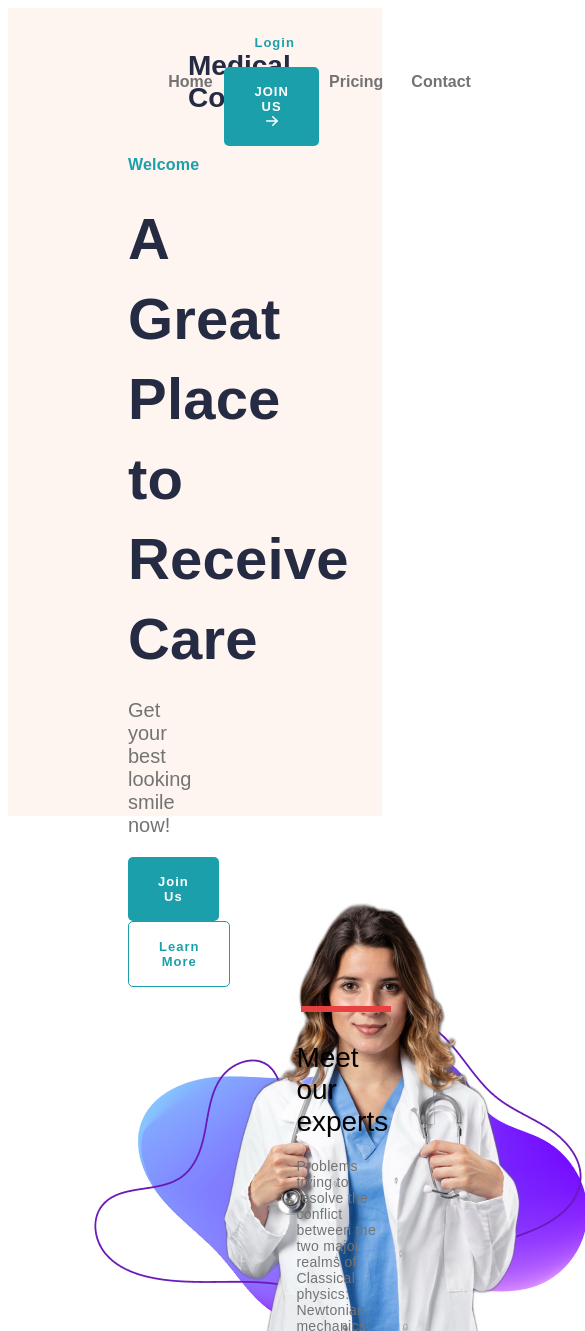
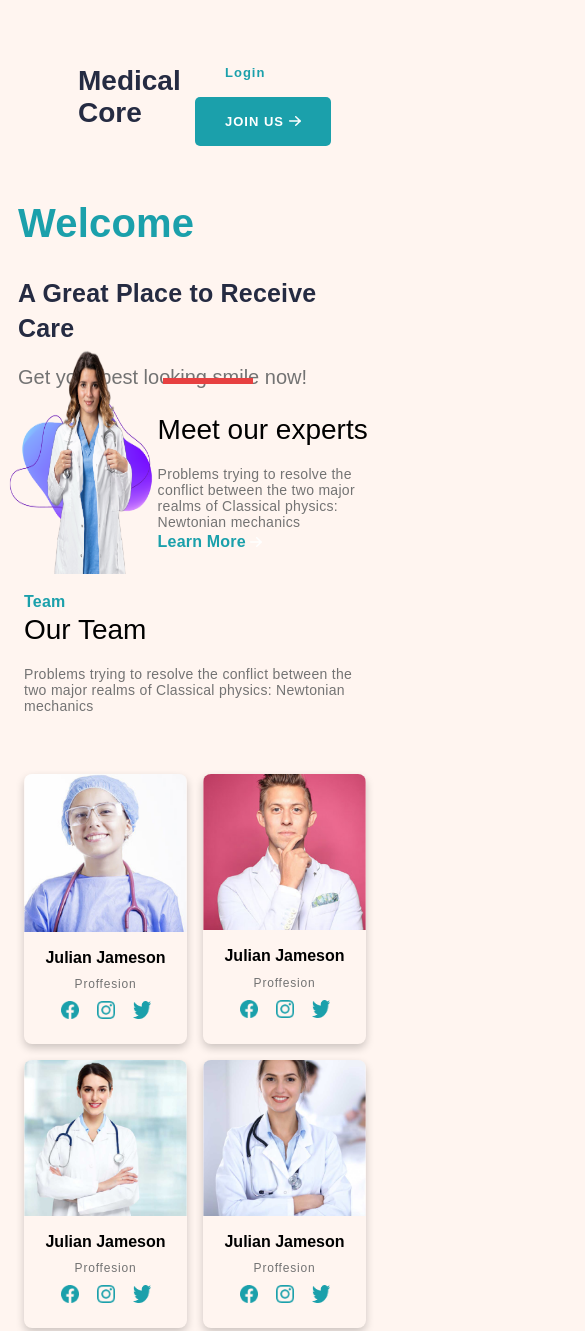
Before and after one commit to serapieTuyishime/medicore, a plain HTML site: page index.html in a window 390 px wide. Shown: the top 1331 px of the page, 585 px wide, since content can reach past the window. Drawn offline with Linux system fonts and the light colour scheme.

Commit message:
740px responsiveness

```diff
--- a/index.html
+++ b/index.html
@@ -4,8 +4,7 @@
     <meta charset="UTF-8">
     <meta http-equiv="X-UA-Compatible" content="IE=edge">
     <meta name="viewport" content="width=device-width, initial-scale=1.0">
-    <link rel="stylesheet"
-          href="https://fonts.googleapis.com/css?family=Tangerine">
+    <!-- <link rel="stylesheet"         href="https://fonts.googleapis.com/css?family=Tangerine"> -->
     <title>MEdicore</title>
     <link href="./styles.css" rel="stylesheet">
 </head>
@@ -15,7 +14,7 @@
             <div class="menu-bar__section menu-bar__section--text-big">
                 <div class="menu-bar__link">Medical Core</div>
             </div>
-            <div class="menu-bar__section menu-bar__section--text-muted">
+            <div class="menu-bar__section menu-bar__section--text-muted menu-bar__links">
                 <div class="menu-bar__link">Home</div>
                 <div class="menu-bar__link">Product</div>
                 <div class="menu-bar__link">Pricing</div>
@@ -28,7 +27,7 @@
         </div>
         <div class="welcome">
             <div class="welcome__content">
-                <label class="welcome__text--blue">Welcome</label>
+                <label class="welcome__text--blue welcome__text--big-in-sm">Welcome</label>
                 <label class="welcome__text--big">A Great Place to Receive Care</label>
                 <label class="welcome__text--muted">Get your best looking smile now!</label>
                 <div class="welcome__buttons">
@@ -42,7 +41,7 @@
     <div class="doctor">
         <div class="doctor__image">
 
-    <img src="./images/lady-doctor.png">
+            <img class="doctor__image--1" src="./images/lady-doctor.png">
         </div>
         <div class="doctor__text">
             <div>
@@ -71,6 +70,7 @@
             </div>
         </div>
         <div class="teams__images">
+            <div class="teams__div">
                 <div class="card">
                     <img class="card__image" src="./images/doc1.png">
                     <label class="card__name text--bold">
@@ -99,6 +99,8 @@
                         <img src="./images/tw.png">
                     </div>
                 </div>
+            </div>
+            <div class="teams__div">
                 <div class="card">
                     <img class="card__image" src="./images/doc3.png">
                     <label class="card__name text--bold">
@@ -129,6 +131,7 @@
                 </div>
             </div>
         </div>
+    </div>
     <div class="footer">
         <label class="welcome__text--blue">Newsletter</label>
         <label class="welcome__text--big">JOIN US</label>
@@ -139,5 +142,11 @@
             <button type="submit" class="button button--blue footer__button">Subscribe</button>
         </form>
     </div>
+    <div class="menu-bar__section menu-bar__section--text-muted menu-bar__bottom">
+        <div class="menu-bar__link">Home</div>
+        <div class="menu-bar__link">Product</div>
+        <div class="menu-bar__link">Pricing</div>
+        <div class="menu-bar__link">Contact</div>
+    </div>
 </body>
 </html>
--- a/styles.css
+++ b/styles.css
@@ -14,6 +14,8 @@ body{
     /* font-family:Montserrat; */
     align-items: center;
 }
+
+
 .menu-bar__section--text-big{
     font-size: 28px;
     color: #252B42;
@@ -133,7 +135,7 @@ body{
 }
 
 .teams{
-    margin: 7rem 120px;
+    margin: 7rem 7.3rem;
 }
 
 .teams__text{
@@ -145,11 +147,14 @@ body{
 }
 .teams__images{
     display: flex;
-    flex-direction: row;
-    gap: 2rem;
-    padding: 6px;
+    gap: 1rem;
     margin-top: 40px;
-    justify-content: center;
+
+}
+.teams__div{
+    display: flex;
+    gap: 3px;
+    gap: 1rem;
 
 }
 .card{
@@ -161,8 +166,6 @@ body{
     display: grid;
     row-gap: 12px;
     padding: 0px 0px 25px 0px;
-    /* justify-content: center; */
-
 
 }
 
@@ -221,9 +224,96 @@ body{
     margin: 0px ;
 
 }
+.menu-bar__bottom{
+    display: none;
+    width: 50%;
+    margin: 2rem auto;
+}
 ::placeholder
 {
     font-weight: 550;
     font-size: 14px;
     color: #737373;
 }
+
+@media only screen and (max-width: 768px)
+{
+    body{
+        background-color: #FFF5F0;
+    }
+    .section--pink{
+        padding: 30px 5px;
+    }
+    .menu-bar{
+        grid-template-columns: 50% 50%;
+    }
+    .menu-bar__links{
+        display: none;
+    }
+    .welcome{
+        display: inline-block;
+    }
+    .welcome__empty{
+        display: none;
+    }
+    .welcome__text--big{
+        font-size: 25px;
+        line-height: 35px;
+    }
+    .text--padded{
+        padding: 3px 0px;
+    }
+    .welcome__text--big-in-sm{
+        margin-top: 40px;
+        font-size: 40px;
+        line-height: 55px;
+    }
+    .section--pink{
+        padding: 30px 10px;
+        height: 250px;
+    }
+    .welcome__buttons{
+        display: none;
+    }
+    .doctor{
+        padding: 0;
+        margin-top: 30px;
+        grid-template-columns: 40% 60%;
+        gap:0;
+
+    }
+    .doctor__image{
+        justify-items: left;
+        margin: 0;
+        width: 100%;
+        height: 100%;
+    }
+    .doctor__image--1{
+        width: 100%;
+        height: 100%;
+    }
+    .doctor__text{
+        padding: 0px;
+        align-items: top;
+    }
+    .teams__text{
+        width: 100%;
+
+    }
+    .teams{
+        margin: 1rem ;
+    }
+    .teams__images{
+        display: grid;
+    }
+    .footer{
+        height: 100%;
+        padding: 0;
+    }
+    .menu-bar__bottom{
+        display: flex;
+        color: black;
+        font-weight: 700;
+    }
+
+}
```
Lines whose indentation alone changed are shown as unchanged.
